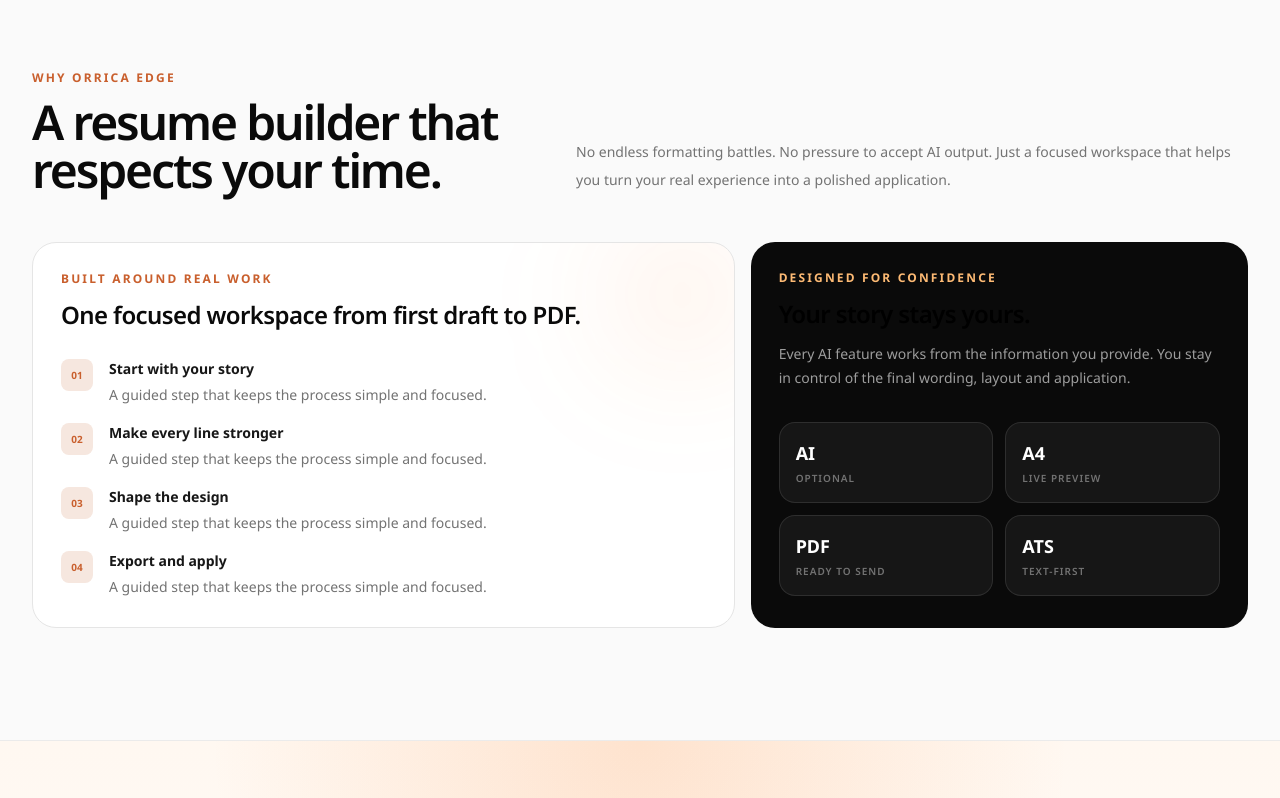
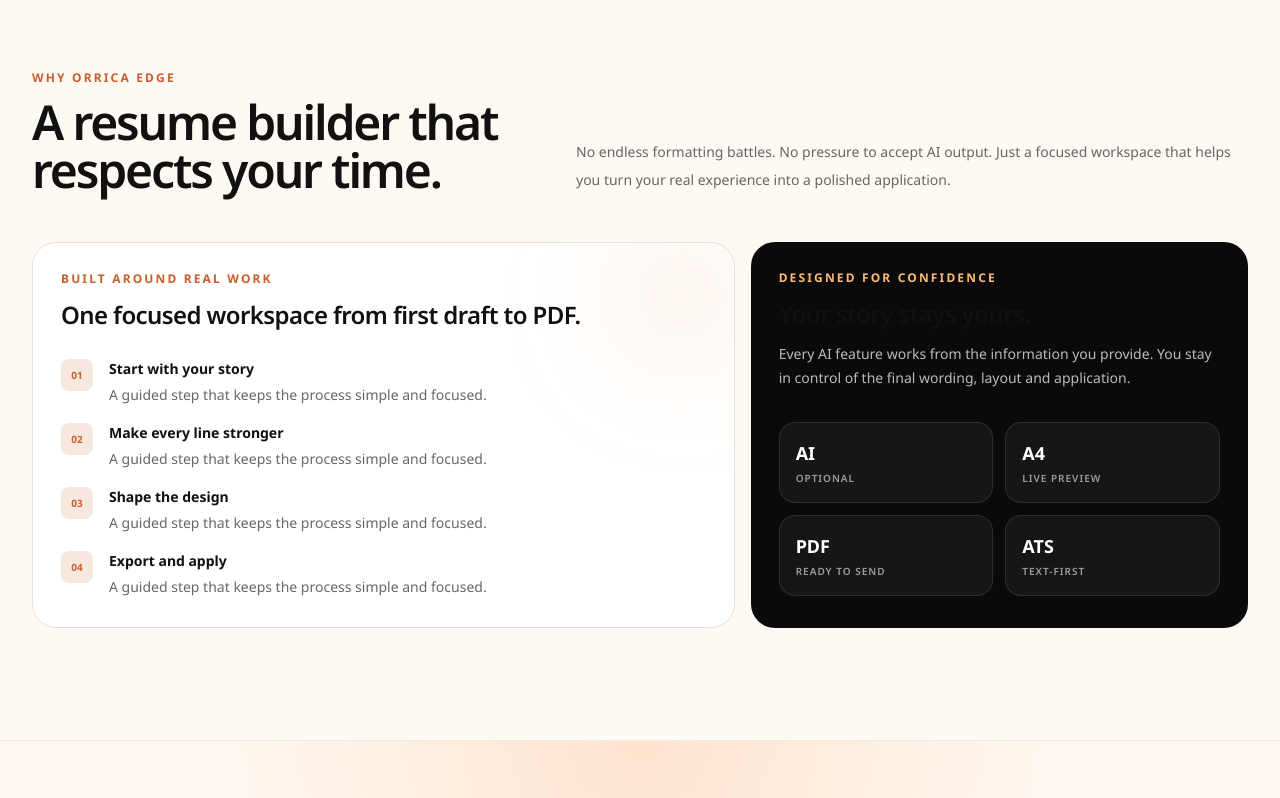
Before and after one commit to gautambetu540-droid/orrica-edge-resume-builder, a Next.js app: page / in a window 1280 px wide. Shown: the part 2419-3217 px from the top of the page. Built offline with nearby package versions, Linux system fonts and the light colour scheme; no server answers; the database is empty.

Commit message:
Unify landing page orange theme and text contrast

```diff
--- a/app/layout.tsx
+++ b/app/layout.tsx
@@ -112,6 +112,47 @@ const GLOBAL_DESIGN_STYLES = `
   }
   @media (max-width: 767px) { .oe-intro-visual { display:none !important; } }
   @media (prefers-reduced-motion: reduce) { .oe-intro-orbit,.oe-intro-resume-card,.oe-intro-action { animation:none !important; } }
+
+  /* Landing-page-only visual system. Content is intentionally unchanged. */
+  body:has(.template-showcase-inner) main { color: #111111; }
+  body:has(.template-showcase-inner) main h1,
+  body:has(.template-showcase-inner) main h2,
+  body:has(.template-showcase-inner) main h3 { color: #111111 !important; font-family: var(--oe-font-heading) !important; }
+  body:has(.template-showcase-inner) main .text-neutral-950,
+  body:has(.template-showcase-inner) main .text-neutral-900,
+  body:has(.template-showcase-inner) main .text-slate-900 { color: #111111 !important; }
+  body:has(.template-showcase-inner) main .text-neutral-700 { color: #333333 !important; }
+  body:has(.template-showcase-inner) main .text-neutral-500,
+  body:has(.template-showcase-inner) main .text-slate-500 { color: #666666 !important; }
+  body:has(.template-showcase-inner) main .text-neutral-400 { color: #737373 !important; }
+  body:has(.template-showcase-inner) main .bg-neutral-50 { background-color: #FFF9F4 !important; }
+  body:has(.template-showcase-inner) main .bg-neutral-100 { background-color: #F7F3EF !important; }
+  body:has(.template-showcase-inner) main .border-neutral-200 { border-color: #E7E0DA !important; }
+  body:has(.template-showcase-inner) main .divide-neutral-200 > :not([hidden]) ~ :not([hidden]) { border-color: #E7E0DA !important; }
+  body:has(.template-showcase-inner) main .bg-emerald-50 { background-color: #F6E7DF !important; }
+  body:has(.template-showcase-inner) main .text-emerald-600,
+  body:has(.template-showcase-inner) main .text-emerald-700 { color: #C95F2D !important; }
+  body:has(.template-showcase-inner) main .bg-sky-50 { background-color: #FBF3EE !important; }
+  body:has(.template-showcase-inner) main .text-sky-600,
+  body:has(.template-showcase-inner) main .text-sky-700 { color: #C95F2D !important; }
+  body:has(.template-showcase-inner) main .border-sky-200 { border-color: #F1CDBB !important; }
+  body:has(.template-showcase-inner) main .group-hover\\:border-sky-200:hover { border-color: #F1CDBB !important; }
+  body:has(.template-showcase-inner) main .font-serif { font-family: var(--oe-font-heading) !important; }
+  body:has(.template-showcase-inner) main .bg-slate-950 { background-color: #111111 !important; }
+  body:has(.template-showcase-inner) main .hover\\:bg-slate-800:hover { background-color: #222222 !important; }
+  body:has(.template-showcase-inner) main .bg-white\\/60 { background-color: rgba(255,255,255,.82) !important; }
+  body:has(.template-showcase-inner) main .bg-white\\/78 { background-color: rgba(255,255,255,.88) !important; }
+  body:has(.template-showcase-inner) main .bg-white\\/82 { background-color: rgba(255,255,255,.92) !important; }
+  body:has(.template-showcase-inner) main .text-white\\/60 { color: rgba(255,255,255,.72) !important; }
+  body:has(.template-showcase-inner) main .text-white\\/40 { color: rgba(255,255,255,.58) !important; }
+  body:has(.template-showcase-inner) main .text-orange-800\\/80 { color: #8F492D !important; }
+  body:has(.template-showcase-inner) main .text-orange-800\\/75 { color: #8F492D !important; }
+
+  @media (max-width: 767px) {
+    body:has(.template-showcase-inner) main h1 { font-size: clamp(2rem, 9vw, 3rem) !important; line-height: 1.05 !important; }
+    body:has(.template-showcase-inner) main h2 { line-height: 1.1 !important; }
+    body:has(.template-showcase-inner) main p { text-wrap: pretty; }
+  }
 `;
 
 export default function RootLayout({ children }: { children: React.ReactNode }) {
```
